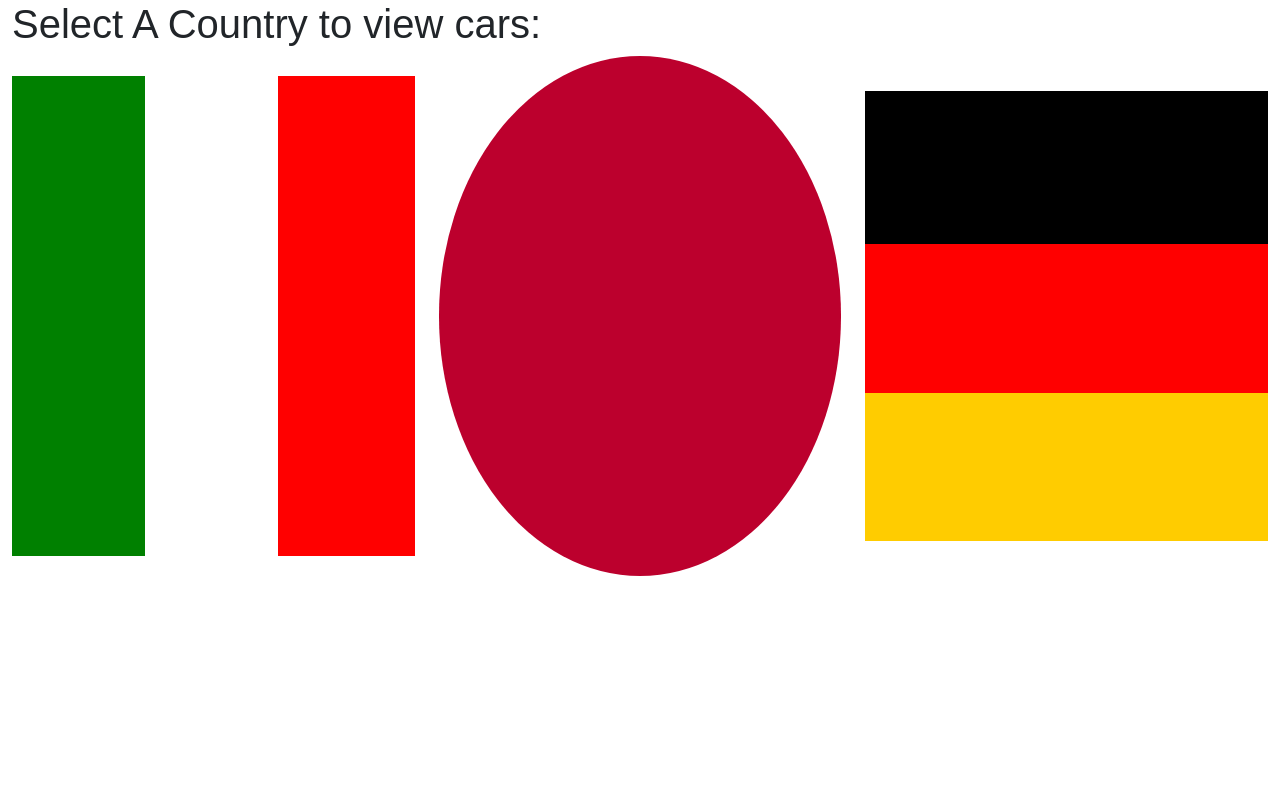
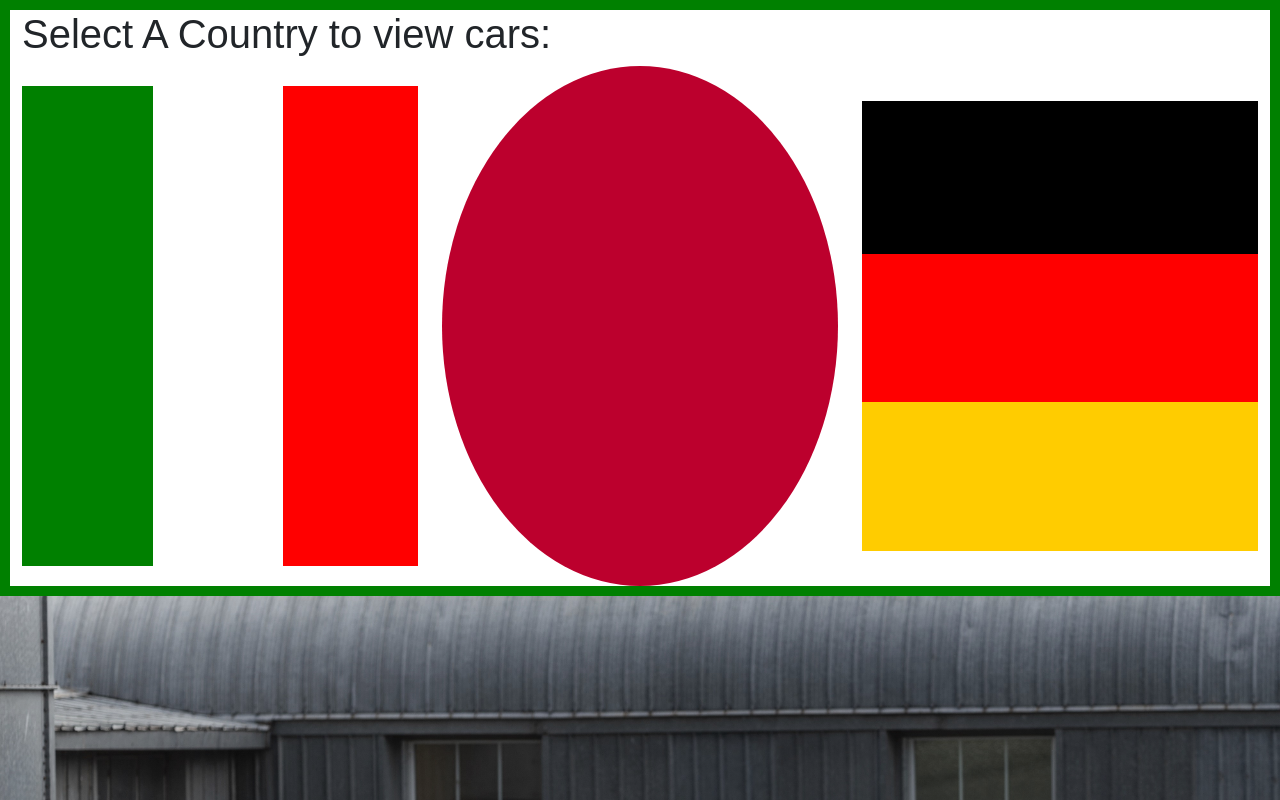
Before and after one commit to EndingNever/AngularVehicleShowcase, an Angular app: page /German in a window 1280 px wide. Shown: the top 800 px of the page. Built offline with nearby package versions, Linux system fonts and the light colour scheme; a web font is replaced by a local one.

Commit message:
fixed container

```diff
--- a/src/app/app.component.css
+++ b/src/app/app.component.css
@@ -63,7 +63,7 @@ p > .model {
     justify-content: center;
 }
 .container-fluid {
-    /* border: 10px solid green; */
+    border: 10px solid green;
 }
 .italyFlagContainer{
     border: 2px solid green;
@@ -74,7 +74,7 @@ p > .model {
 }
 
 .top {
-    height: 0vh;
+    /* height: 0vh; */
 }
 
 
--- a/src/app/app.component.html
+++ b/src/app/app.component.html
@@ -1,4 +1,4 @@
-<div class="container-fluid vh-100">
+<div class="container-fluid">
   <div class="row rec">
     <div class="d-none d-lg-block  d-flex justify-content-start">
       <h1>Select A Country to view cars:</h1>
```
